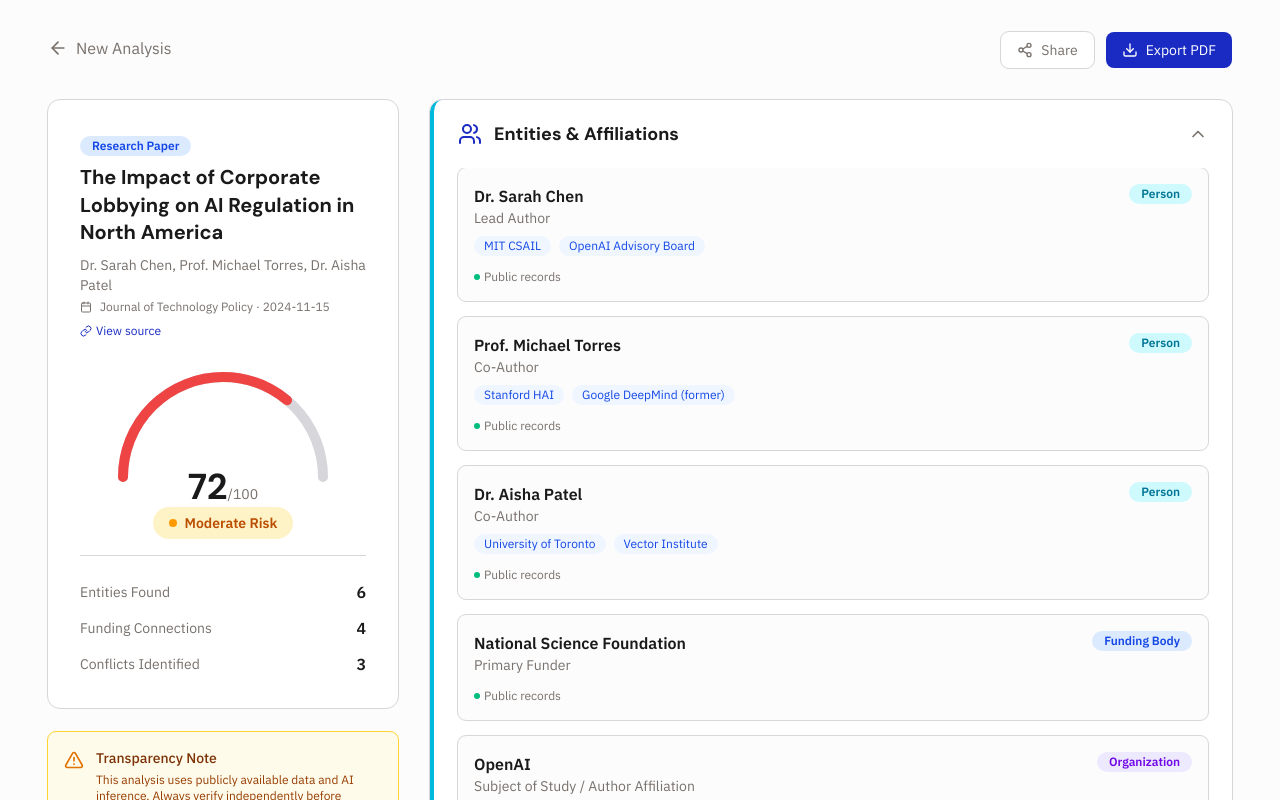
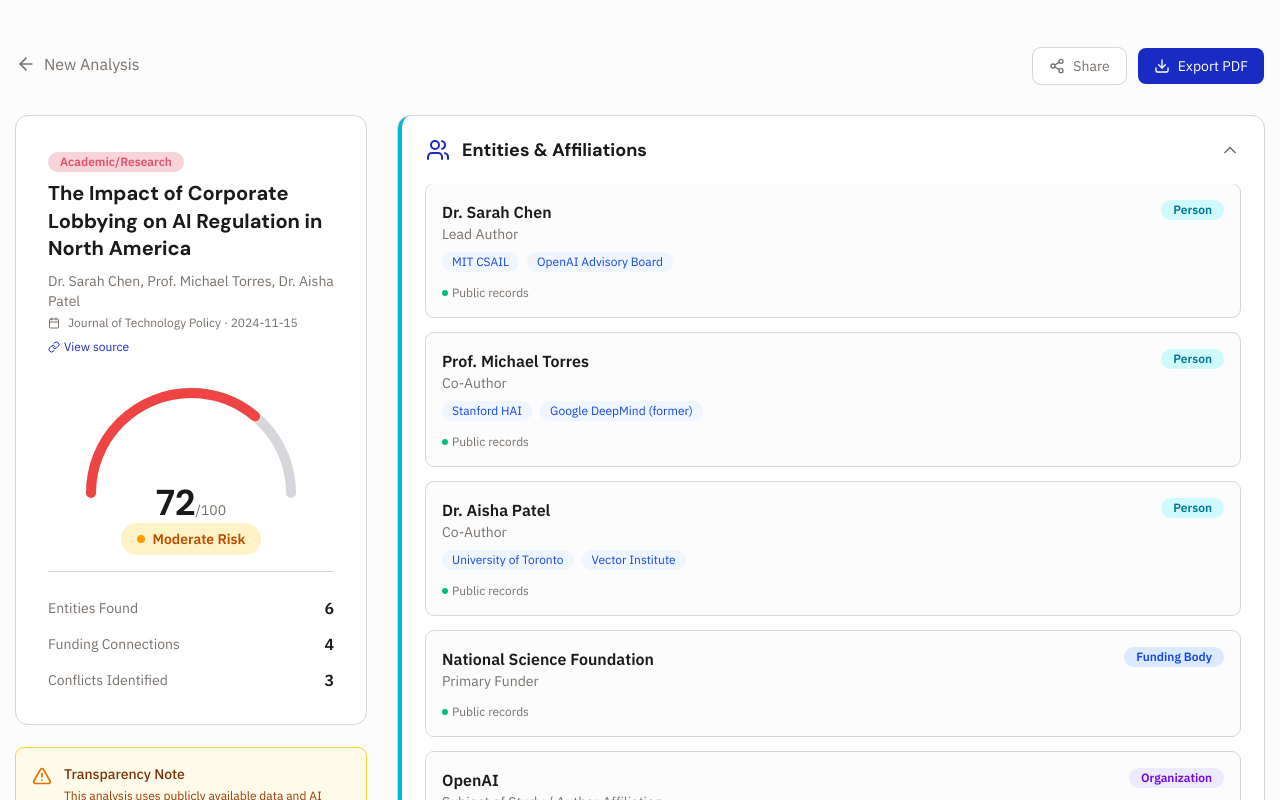
Before and after one commit to XavierLED/calgary-hacks-2026, a Next.js app in the folder frontend/: page /results in a window 1280 px wide. Shown: the top 800 px of the page. Built offline with nearby package versions, Linux system fonts and the light colour scheme.

Commit message:
source badge styling

```diff
--- a/frontend/app/global.css
+++ b/frontend/app/global.css
@@ -7,7 +7,11 @@
     --color-blue-primary: #192BC2;
 
     --color-red-accent: #E1516B;
+    --color-light-red-accent: #F7D3DA;
     --color-orange-accent: #E17751;
+    --color-light-orange-accent: #F7DDD3;
+    --color-blue-accent: #516BE1;
+    --color-light-blue-accent: #D3DAF7;
 
     --color-text-dark: #1A1A1A;
     --color-text-gray: #4C4C4C;
--- a/frontend/app/results/page.tsx
+++ b/frontend/app/results/page.tsx
@@ -28,12 +28,21 @@
 import { MOCK_RESULT } from "../lib/mockData";
 import type { AnalysisResult, ConflictSeverity, SourceType } from "../lib/types";
 
+
 const SOURCE_LABELS: Record<SourceType, string> = {
-    paper: "Research Paper",
-    video: "Video",
-    news: "News Article",
-    article: "Article",
-    other: "Source",
+    paper: "Academic/Research",
+    video: "Media/Video",
+    news: "Media/News",
+    article: "Media/News",
+    other: "Other Source",
+};
+
+const SOURCE_COLORS: Record<SourceType, string> = {
+    paper: "bg-light-red-accent text-red-accent",
+    video: "bg-light-orange-accent text-orange-accent",
+    news: "bg-light-orange-accent text-orange-accent",
+    article: "bg-light-orange-accent text-orange-accent",
+    other: "bg-light-blue-accent text-blue-accent",
 };
 
 const SEVERITY_COLORS: Record<ConflictSeverity, string> = {
@@ -57,7 +66,7 @@
         <div className="relative min-h-screen bg-background">
 
 
-            <div className="relative z-10 mx-auto max-w-7xl px-6 py-8 md:px-12">
+            <div className="relative z-10 mx-auto max-w-7xl px-8 py-4 md:px-4 md:pt-12">
                 {/* Header */}
                 <div className="mb-8 flex items-center justify-between">
                     <motion.div initial={{ opacity: 0, x: -20 }} animate={{ opacity: 1, x: 0 }}>
@@ -90,7 +99,9 @@
                             transition={{ duration: 0.5 }}
                         >
                             {/* Source info */}
-                            <span className="mb-2 inline-block rounded-full bg-blue-100 px-3 py-0.5 text-xs font-semibold text-blue-700">
+                            <span
+                                className={`mb-2 inline-block rounded-full px-3 py-0.5 text-xs font-semibold ${SOURCE_COLORS[data.source.type]}`}
+                            >
                                 {SOURCE_LABELS[data.source.type]}
                             </span>
                             <h2 className="font-heading text-xl font-bold leading-snug text-foreground">
```
